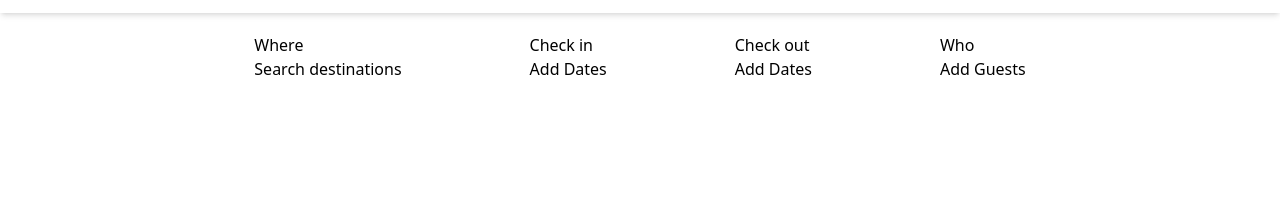
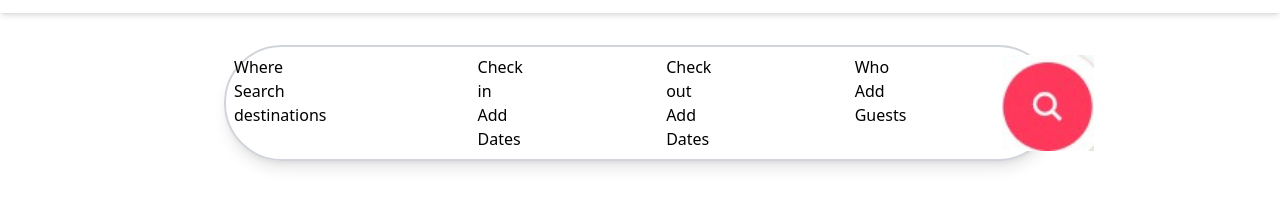
Before and after one commit to samuel-ishimwe203/Airbnb-website, a website: page index.html in a window 1280 px wide. Shown: the part 67-274 px from the top of the page. Drawn offline with nearby package versions, Linux system fonts and the light colour scheme.

Commit message:
feat updation

```diff
--- a/index.html
+++ b/index.html
@@ -50,7 +50,7 @@
   </header>
 
 
-  <div  class="flex gap-32 justify-center mt-5">
+  <div  class="flex gap-32 justify-center mx-auto mt-8 p-2 border-2 border-gray-300 rounded-full shadow-lg w-[65%] ">
 
       <div>
         <p>Where</p>
@@ -68,9 +68,11 @@
         <p>Add Dates</p>
       </div>
 
-      <div>
+      <div class="flex gap-24">
+        <div>
         <p>Who</p>
-        <p>Add Guests</p>
+        <p>Add Guests</p></div>
+        <img src="./images/seach.jpg" alt="">
       </div>
 
   </div>
```
Also changed, not shown: images/seach.jpg (added).
